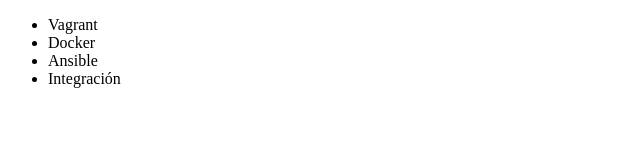
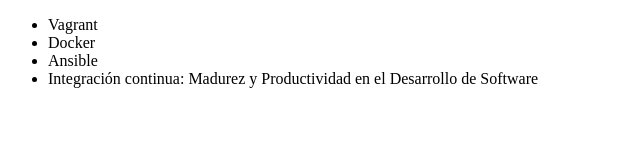
Before and after one commit to AdrSC/Alura-git-practica, a plain HTML site: page index.html in a window 1280 px wide. Shown: the whole page, without its empty margins (0-640 px from the left). Drawn offline with Linux system fonts and the light colour scheme.

Commit message:
Renombrando Curso de Integración continua

```diff
--- a/index.html
+++ b/index.html
@@ -10,7 +10,7 @@
 			<li>Vagrant</li>
 			<li>Docker</li>
 			<li>Ansible</li>
-			<li>Integración</li>
+			<li>Integración continua: Madurez y Productividad en el Desarrollo de Software</li>
 		</ul>
 	</body>
 </html>
```
